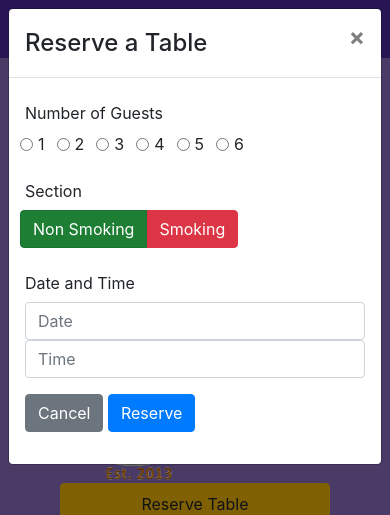
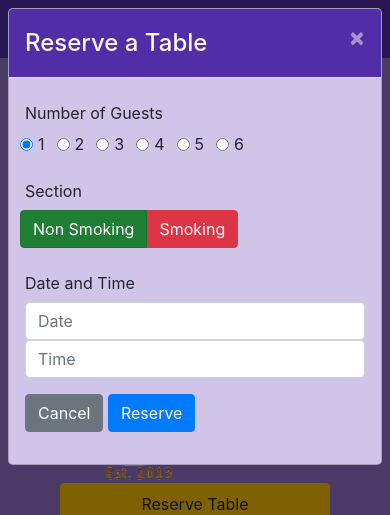
Before and after one commit to czhou29/confusion_bootstrap, a plain HTML site: page index.html in a window 390 px wide. Both pictures are taken after a click on the button "Reserve Table". Shown: the top 515 px of the page. Drawn offline with nearby package versions, Linux system fonts and the light colour scheme.

Commit message:
Assignment 4

```diff
--- a/css/styles.scss
+++ b/css/styles.scss
@@ -73,3 +73,15 @@ body{
   position: absolute;
   bottom: 0px;
 }
+
+.modal-header {
+  background: $background-dark;
+  color: floralwhite;
+  button {
+    color: floralwhite;
+  }
+}
+
+.modal-content {
+  background: $background-pale;
+}
--- a/index.html
+++ b/index.html
@@ -24,7 +24,7 @@
       <li class="nav-item"><a class="nav-link" href="#"><span class="fa fa-list fa-lg"></span> Menu</a></li>
       <li class="nav-item"><a class="nav-link" href="./contactus.html"><span class="fa fa-address-card fa-lg"></span> Contact</a></li>
      </ul>
-     <span class="navbar-text"> <a data-toggle="modal" data-target="#loginModal"> <span class="fa fa-sign-in"></span> Login</a> </span>
+     <span class="navbar-text"> <a id="loginBtn"> <span class="fa fa-sign-in"></span> Login</a> </span>
     </div>
    </div>
   </nav>
@@ -41,7 +41,7 @@
        <div class="form-row form-group">
         <label for="numgst" class="col-12 col-md-2 col-form-label">Number of Guests</label>
         <div class="form-check form-check-inline">
-         <input class="form-check-input" type="radio" name="numOptions" />
+         <input class="form-check-input" type="radio" name="numOptions" checked/>
          <label class="form-check-label" for="1">1</label>
         </div>
         <div class="form-check form-check-inline">
@@ -138,7 +138,7 @@
       <img src="img/logo.png" class="img-fluid" />
      </div>
      <div class="col-12 col-sm-3 align-self-center">
-      <a role="button" class="btn btn-block nav-link btn-warning" data-toggle="modal" data-target="#reserveModal">Reserve Table</a>
+      <a id="reserveBtn" role="button" class="btn btn-block nav-link btn-warning">Reserve Table</a>
      </div>
     </div>
    </div>
@@ -237,6 +237,13 @@
             $("#carouselButton").children("span").removeClass('fa-play');
             $("#carouselButton").children("span").addClass('fa-pause');
         }
+      }
+      );
+      $("#reserveBtn").click(function(){
+        $("#reserveModal").modal('toggle');
+      });
+      $("#loginBtn").click(function(){
+        $("#loginModal").modal('toggle');
       });
     });
 </script>
```
Also changed, not shown: css/styles.css.
